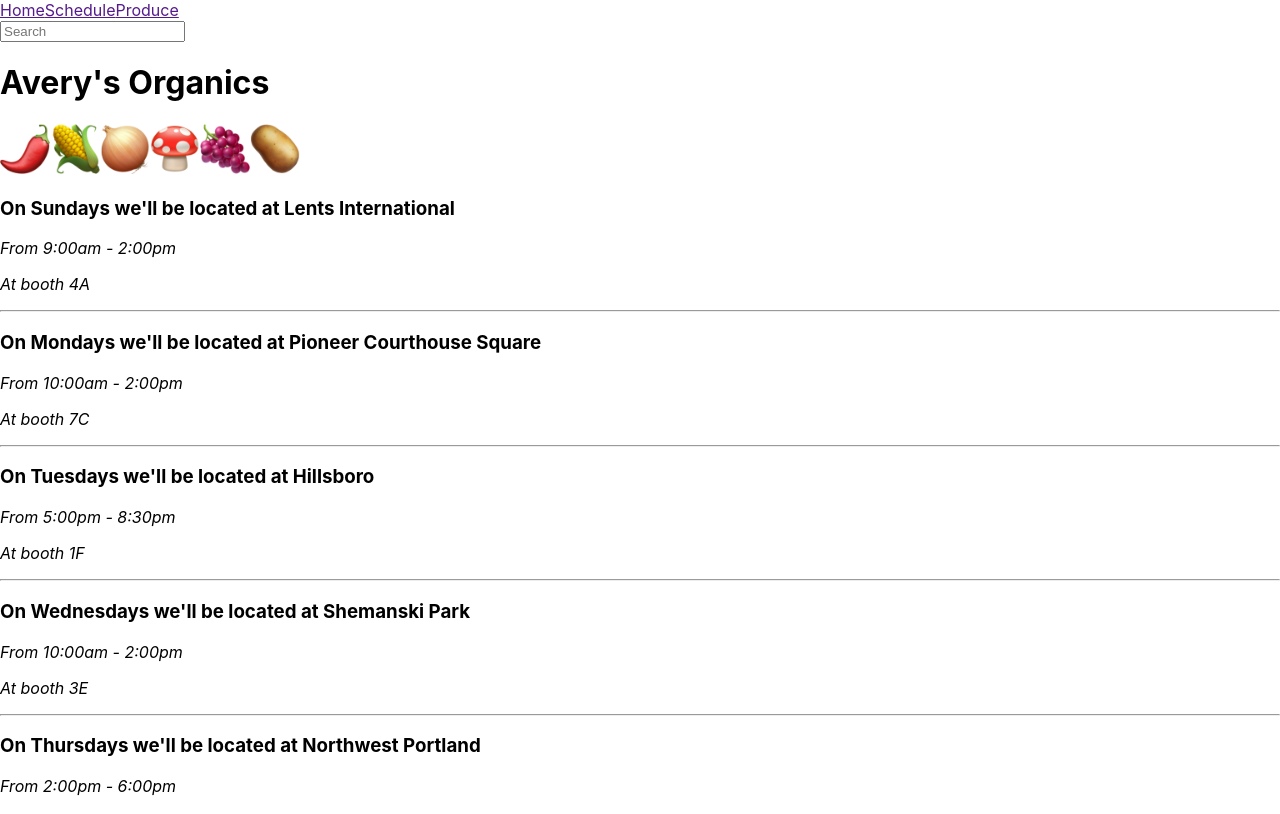
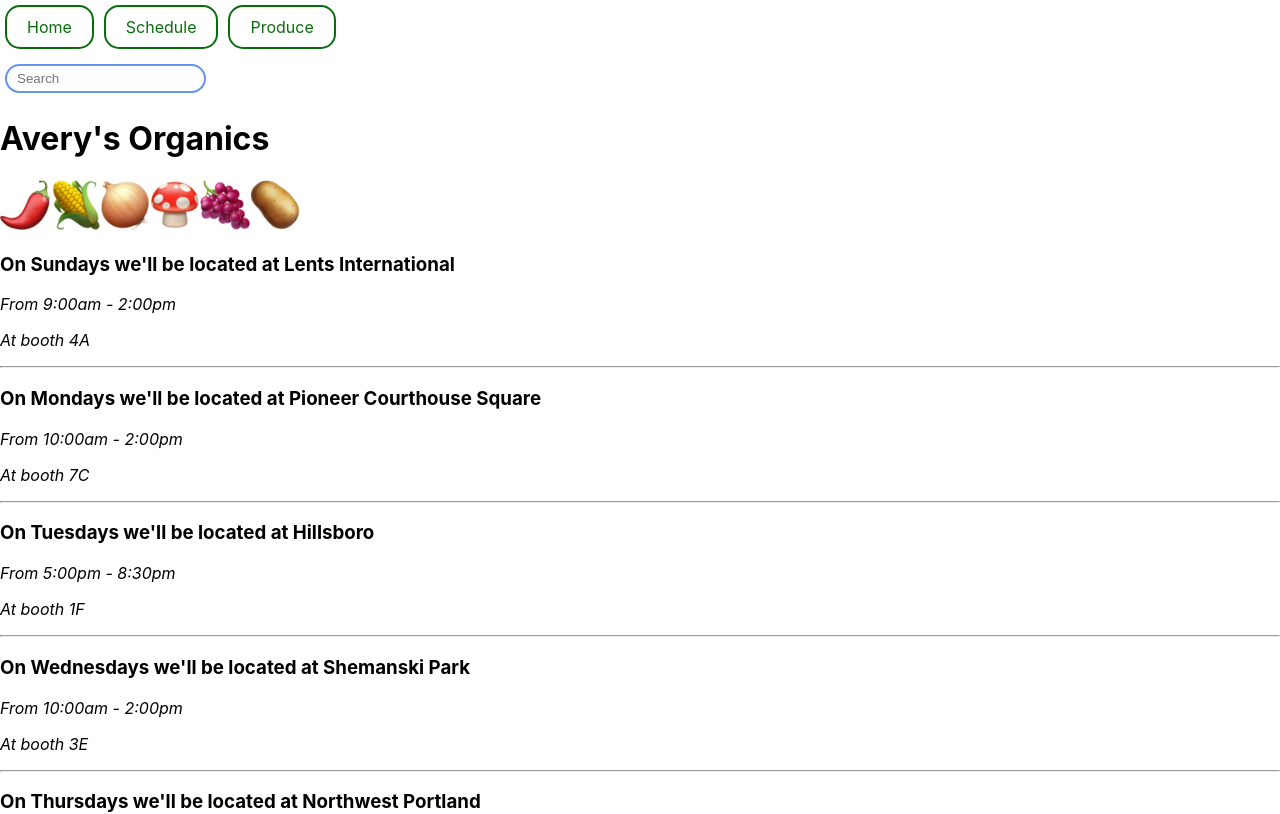
Before and after one commit to johnwhittenstudio/avery-organics-market, a React (Create React App) app: page / in a window 1280 px wide. Shown: the top 814 px of the page. Built offline with nearby package versions, Linux system fonts and the light colour scheme.

Commit message:
style navbar

```diff
--- a/src/index.css
+++ b/src/index.css
@@ -12,6 +12,43 @@ code {
     monospace;
 }
 
+/* NavBar */
+.nav-container {
+  display: flex;
+  flex-wrap: nowrap;
+}
+
+#nav-navbar{
+  flex-grow: 1;
+  display: flex;
+}
+
+.nav-navitem{
+  border: solid rgb(8, 110, 13) 2px;
+  border-radius: 15px;
+  padding: 10px 20px;
+  margin: 5px;
+  color: rgb(8, 110, 13);
+  text-decoration: none;
+}
+
+#nav-space{
+  flex-grow: 3;
+}
+
+#nav-search{
+  flex-grow: 1;
+  padding: 5px 0px;
+  margin: 5px;
+}
+
+#nav-input {
+  border-radius: 30px;
+  padding: 5px 10px;
+  border: solid cornflowerblue 2px;
+}
+
+/* Header */
 #header-emoji {
   max-width: 50px;
 }
```
